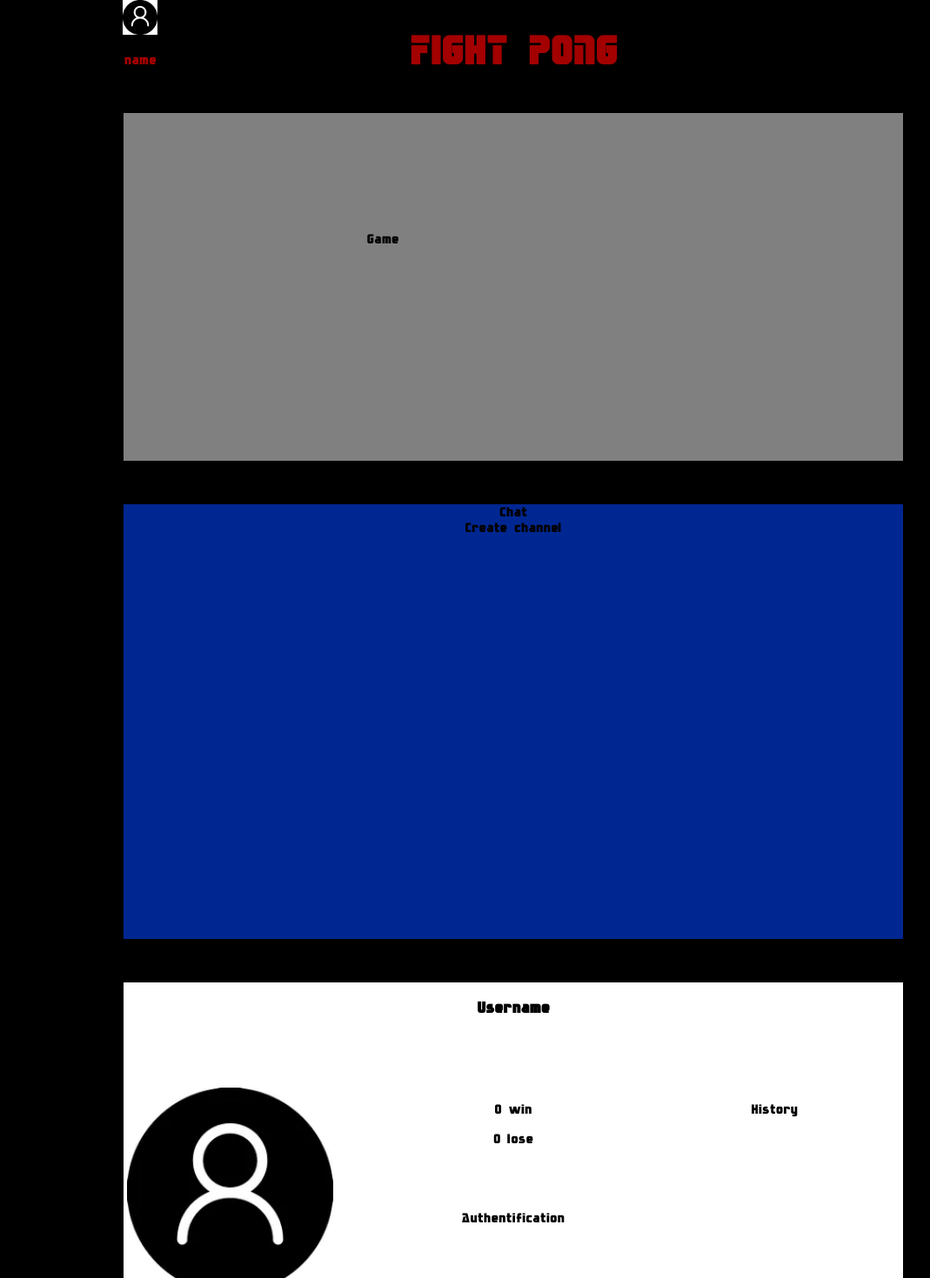
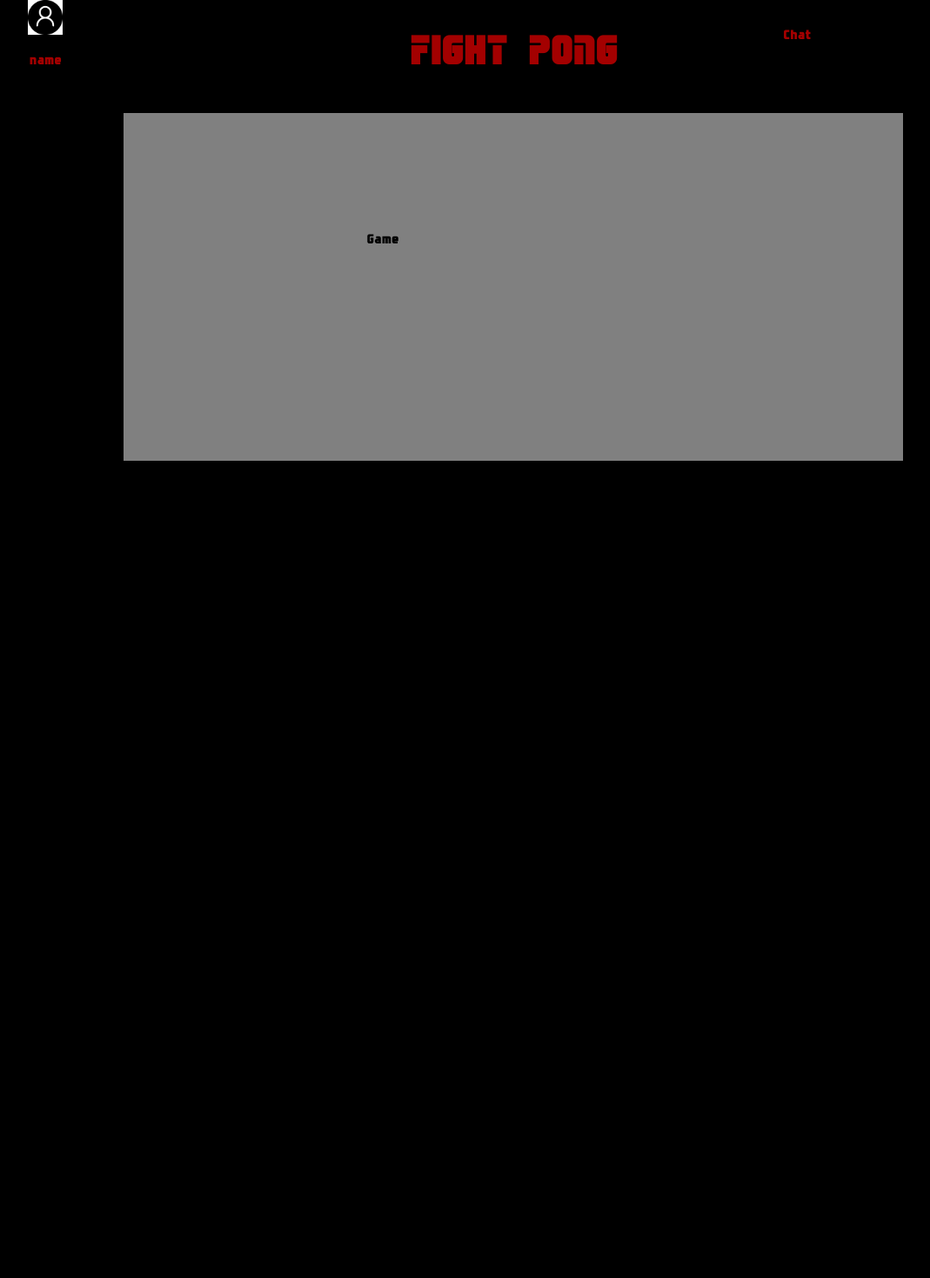
Before and after one commit to 2LeoCode/ft_transcendance, a React (Create React App) app in the folder site/front/: page / in a window 1280 px wide. Shown: the top 1470 px of the page at 87% size, without its empty margins (50-1119 px from the left). After the commit the page ends 800 px from the top, so only its background shows below. Built offline with nearby package versions, Linux system fonts and the light colour scheme.

Commit message:
change on click

```diff
--- a/site/front/src/components/Header.tsx
+++ b/site/front/src/components/Header.tsx
@@ -1,14 +1,39 @@
 import React from "react";
 import "../styles/Header.css";
 
-function Header() {
+function Header(props: any) {
   return (
     <div className="Header">
-      <div className="infos_user">
+      <button
+        className="infos_user"
+        type="button"
+        onClick={() => {
+          props.chat(false);
+          props.stat(true);
+        }}
+      >
         <img height="50%" src="./default-avatar.webp" alt="avatar" />
         <p>name</p>
-      </div>
-      <h1>FIGHT PONG</h1>
+      </button>
+      <p></p>
+      <button
+        type="button"
+        onClick={() => {
+          props.chat(false);
+          props.stat(false);
+        }}
+      >
+        <h1>FIGHT PONG</h1>
+      </button>
+      <button
+        type="button"
+        onClick={() => {
+          props.chat(true);
+          props.stat(false);
+        }}
+      >
+        Chat
+      </button>
       <div className="menu">
         <ul></ul>
       </div>
--- a/site/front/src/components/Home.tsx
+++ b/site/front/src/components/Home.tsx
@@ -8,17 +8,19 @@ import "../styles/Home.css";
 
 function Home() {
   const [isLog, setIsLog] = useState(true); //debug
+  const [isChat, setIsChat] = useState(false);
+  const [isStat, setIsStat] = useState(false);
   return (
     <div className="Home">
       {!isLog && <Log log={setIsLog} />}
       {isLog && (
         <div>
           <header className="Header">
-            <Header />
+            <Header chat={setIsChat} stat={setIsStat} />
           </header>
-          <Pong />
-          <Chat />
-          <User />
+          {!isChat && !isStat && <Pong />}
+          {isChat && <Chat />}
+          {isStat && <User />}
         </div>
       )}
     </div>
--- a/site/front/src/styles/Chat.css
+++ b/site/front/src/styles/Chat.css
@@ -3,5 +3,5 @@
 	height: 500px;
 	background-color: rgb(0, 39, 145);
 	margin: auto;
-	margin-bottom: 50px;
+	margin-top: 50px;
 }
--- a/site/front/src/styles/Header.css
+++ b/site/front/src/styles/Header.css
@@ -3,7 +3,7 @@
 	height: 10vh;
 	background-color: rgb(0, 0, 0);
 	display: grid;
-	grid-template-columns: 33vw 34vw 33vw;
+	grid-template-columns: 16vw 17vw 34vw 17vw 16vw;
 	grid-template-rows: 10vh;
 	color: rgb(163, 0, 0);
 }
@@ -11,3 +11,13 @@
 .Header h1 {
 	font-size: 48px;
 }
+
+.Header button {
+	background: none;
+	color: inherit;
+	border: none;
+	padding: 0;
+	font: inherit;
+	cursor: pointer;
+	outline: inherit;
+}
--- a/site/front/src/styles/Pong.css
+++ b/site/front/src/styles/Pong.css
@@ -5,5 +5,4 @@
 	justify-content: center;
 	margin: auto;
 	margin-top: 50px;
-	margin-bottom: 50px;
 }
--- a/site/front/src/styles/User.css
+++ b/site/front/src/styles/User.css
@@ -1,6 +1,6 @@
 .User {
 	width: 70vw;
-	height: auto;
+	height: 50vh;
 	background-color: white;
 	margin: auto;
 	margin-bottom: 50px;
@@ -12,6 +12,7 @@
 	'left center right'
 	'footer footer footer';
 	grid-auto-rows: auto;
+	margin-top: 50px;
 }
 
 h3 {
```
Also changed, not shown: site/front/src/components/Pong.tsx (+6 -6 lines).
